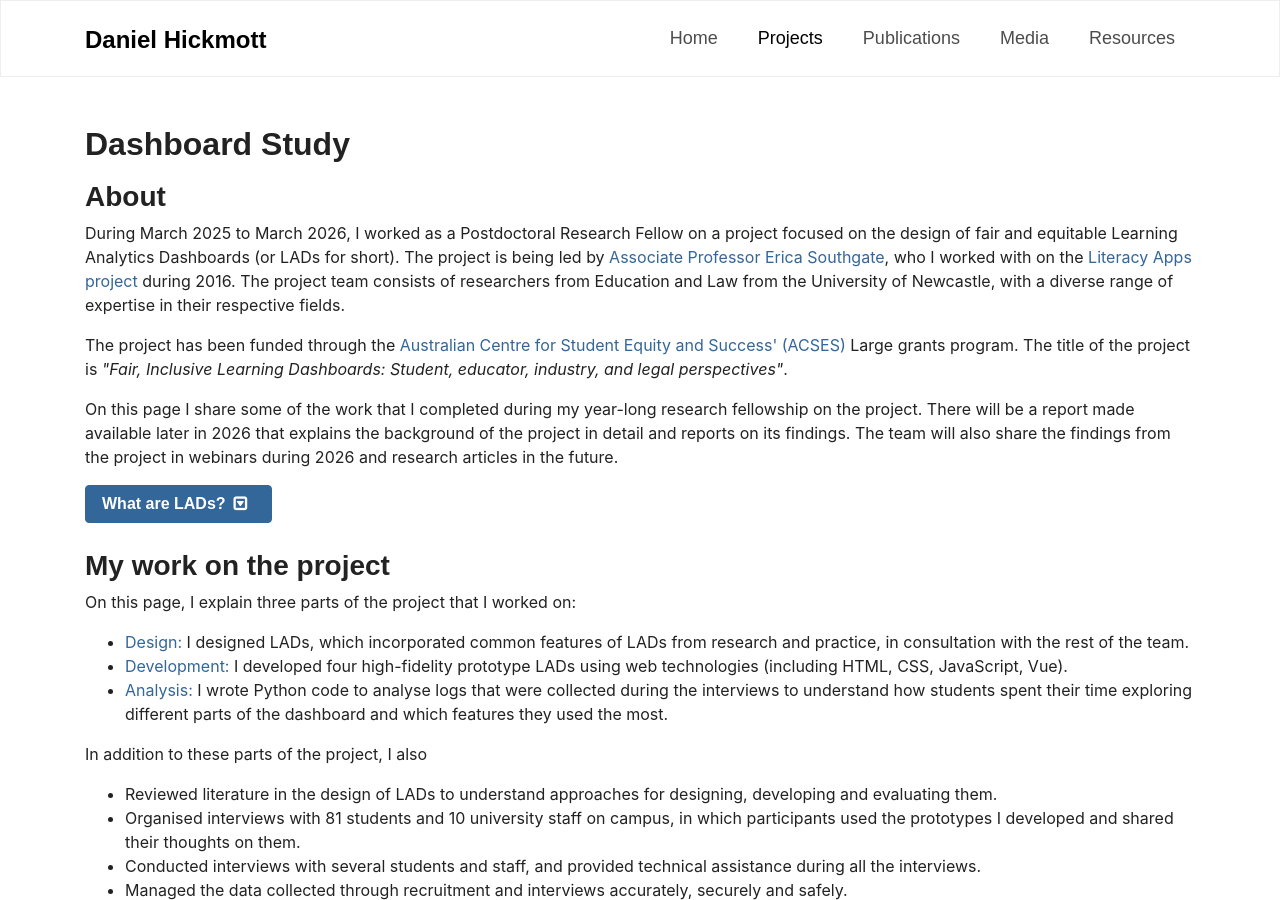
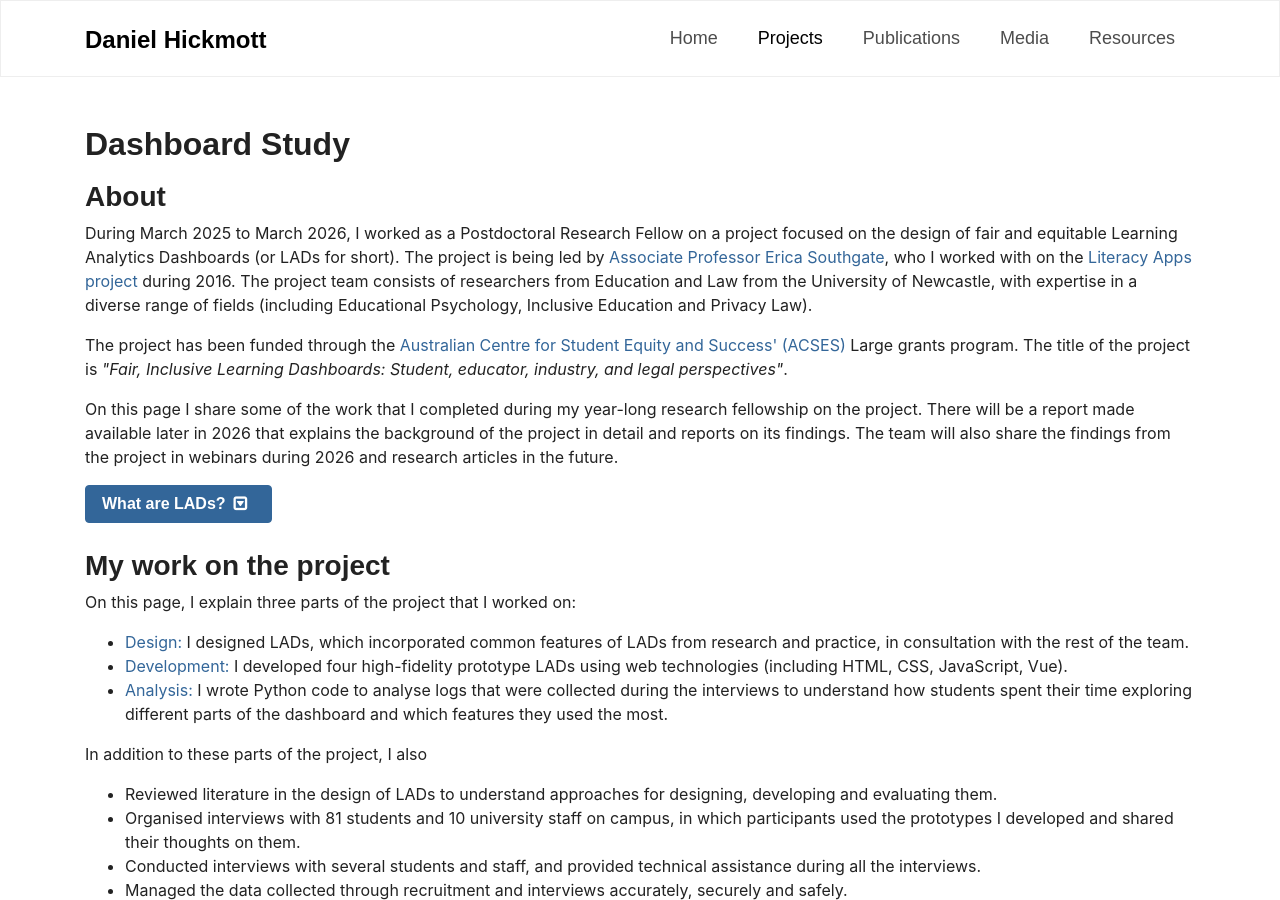
Before and after one commit to hckmd/hckmd.github.io, a Jekyll site: the page built from projects/dashboard-study.md, in a window 1280 px wide and 900 px high. Built offline with Jekyll 4.4.1, drawn with Linux system fonts in a browser that asks for light colours; some web fonts are replaced.

Commit message:
Minor fix to wording on dashboard study page

```diff
--- a/projects/dashboard-study.md
+++ b/projects/dashboard-study.md
@@ -10,7 +10,7 @@ title: Daniel Hickmott
     <p>
         During March 2025 to March 2026, I worked as a Postdoctoral Research Fellow on a project focused on the design of fair and equitable Learning Analytics Dashboards (or LADs for short).
         The project is being led by <a href="https://ericasouthgateonline.wordpress.com/" class="text-info" target="_blank">Associate Professor Erica Southgate</a>, who I worked with on the <a href="literacy-apps" class="text-info" target="_blank">Literacy Apps project</a> during 2016.
-        The project team consists of researchers from Education and Law from the University of Newcastle, with a diverse range of expertise in their respective fields.
+        The project team consists of researchers from Education and Law from the University of Newcastle, with expertise in a diverse range of fields (including Educational Psychology, Inclusive Education and Privacy Law).
     </p>
     <p>
         The project has been funded through the <a href="https://www.acses.edu.au/" class="text-info" target="_blank">Australian Centre for Student Equity and Success' (ACSES)</a> Large grants program.
```
